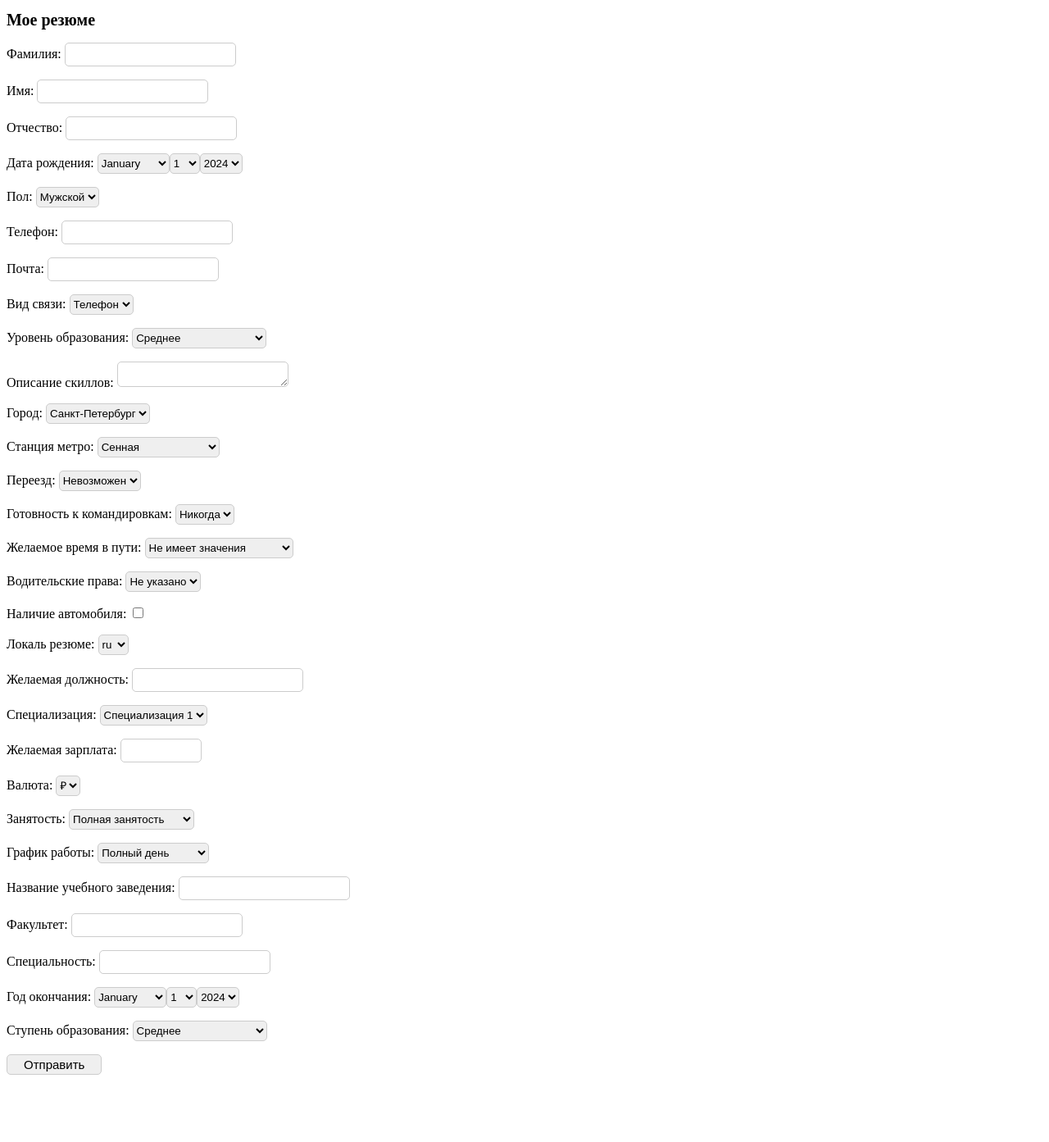
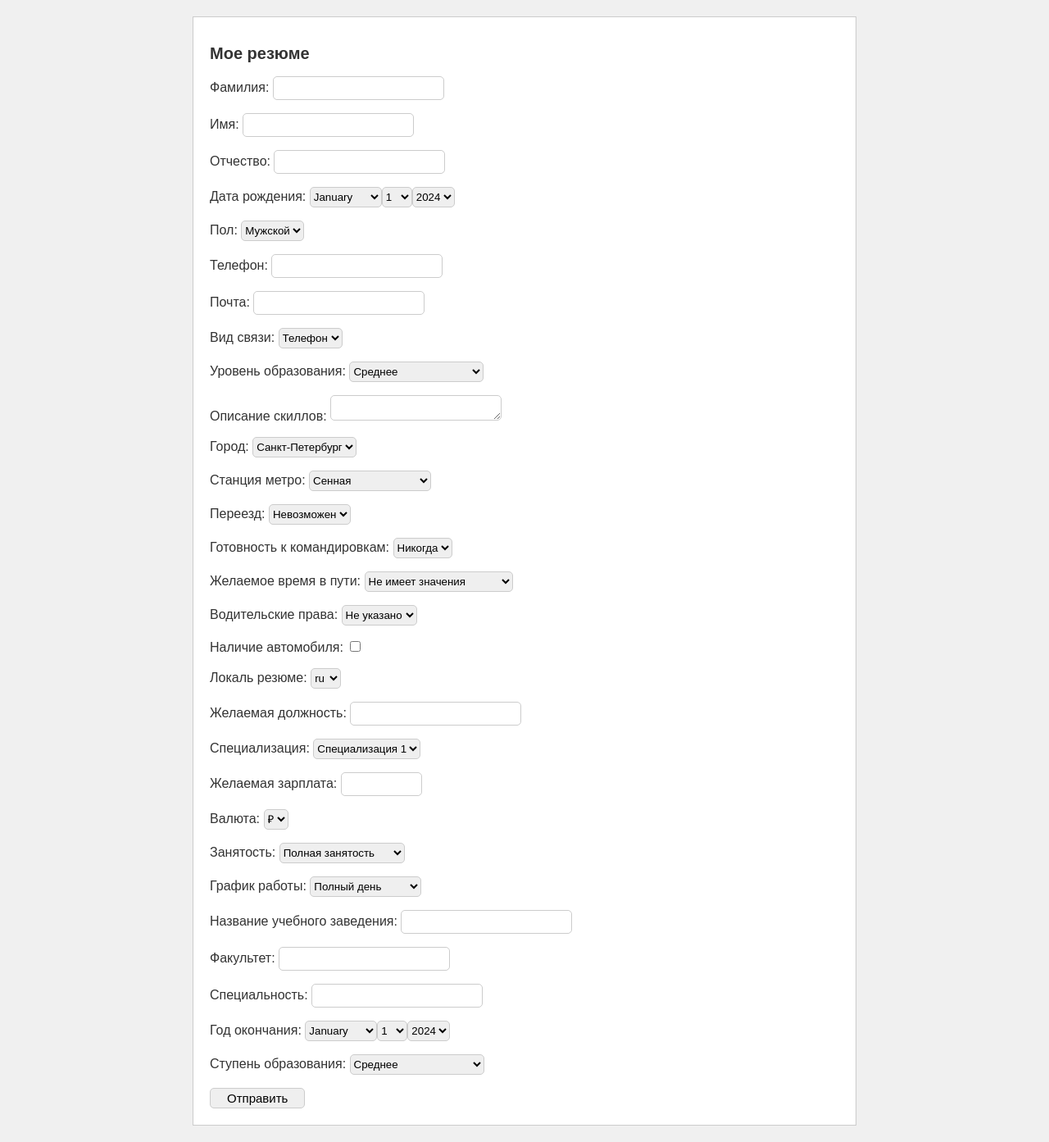
Before and after one commit to maria-kononova/demo, a Django app: page /resume/myresume in a window 1280 px wide. Shown: the whole page at 82% size. Before the commit the page ends 1311 px from the top, so only its background shows below. Run offline with Django 5.2, Linux system fonts and the light colour scheme.

Commit message:
delete css style from html page,

```diff
--- /dev/null
+++ b/static/css/main-style.css
@@ -0,0 +1,82 @@
+
+body {
+    font-family: Arial, sans-serif;
+    background-color: #f0f0f0;
+    color: #333;
+    margin: 0;
+    padding: 0;
+}
+
+.container {
+    width: 80%;
+    margin: 0 auto;
+}
+
+
+p {
+    font-size: 16px;
+}
+
+a {
+    color: #007bff;
+    text-decoration: none;
+}
+
+a:hover {
+    text-decoration: underline;
+}
+
+h1 {
+    font-size: 20px;
+}
+
+.container {
+    width: 80%;
+    margin: 0 auto;
+    text-align: center;
+}
+
+.block {
+    background-color: #fff;
+    border: 1px solid #ccc;
+    padding: 20px;
+    margin: 20px auto;
+    width: 60%;
+}
+.myfield {
+    border: 1px solid #ccc;
+    border-radius: 5px;
+    padding-left: 5px;
+    height: 25px;
+    width: 200px;
+    margin: 0;
+}
+
+.field-email {
+{
+    #width: 210px;
+}
+}
+
+.myfield_select {
+    border: 1px solid #ccc;
+    border-radius: 5px;
+    height: 25px;
+    width: auto;
+    margin: 0;
+}
+
+.field_salary {
+    width: 90px;
+}
+
+.button {
+    border: 1px solid #ccc;
+    border-radius: 5px;
+    height: 25px;
+    width: auto;
+    margin: 0;
+    padding-left: 20px;
+    padding-right: 20px;
+    font-size: 15px;
+}
--- a/templates/resume.html
+++ b/templates/resume.html
@@ -1,3 +1,4 @@
+{% load static %}
 <!doctype html>
 <html lang="en">
 <head>
@@ -6,49 +7,17 @@
           content="width=device-width, user-scalable=no, initial-scale=1.0, maximum-scale=1.0, minimum-scale=1.0">
     <meta http-equiv="X-UA-Compatible" content="ie=edge">
     <title>Resume</title>
-    <style>
-        h1{
-            font-size: 20px;
-        }
-        .myfield{
-            border:1px solid #ccc;
-            border-radius:5px;
-            padding-left: 5px;
-            height:25px;
-            width:200px;
-            margin: 0;
-        }
-        .field-email{
-            {#width: 210px;#}
-        }
-        .myfield_select{
-            border:1px solid #ccc;
-            border-radius:5px;
-            height:25px;
-            width:auto;
-            margin: 0;
-        }
-        .field_salary{
-            width: 90px;
-        }
-        .button{
-            border:1px solid #ccc;
-            border-radius:5px;
-            height:25px;
-            width:auto;
-            margin: 0;
-            padding-left: 20px;
-            padding-right: 20px;
-            font-size: 15px;
-        }
-    </style>
+    <link rel="stylesheet" href="{% static 'css/main-style.css' %}" type="text/css"/>
 </head>
 <body>
+<div class="container"></div>
+<div class="block">
     <h1>Мое резюме</h1>
     <form method="post">
         {% csrf_token %}
         {{ form.as_p }}
         <button type="submit" class="button">Отправить</button>
     </form>
+</div>
 </body>
 </html>
```
Also changed, not shown: templates/home.html (+1 -6 lines). Lines whose indentation alone changed are shown as unchanged.
